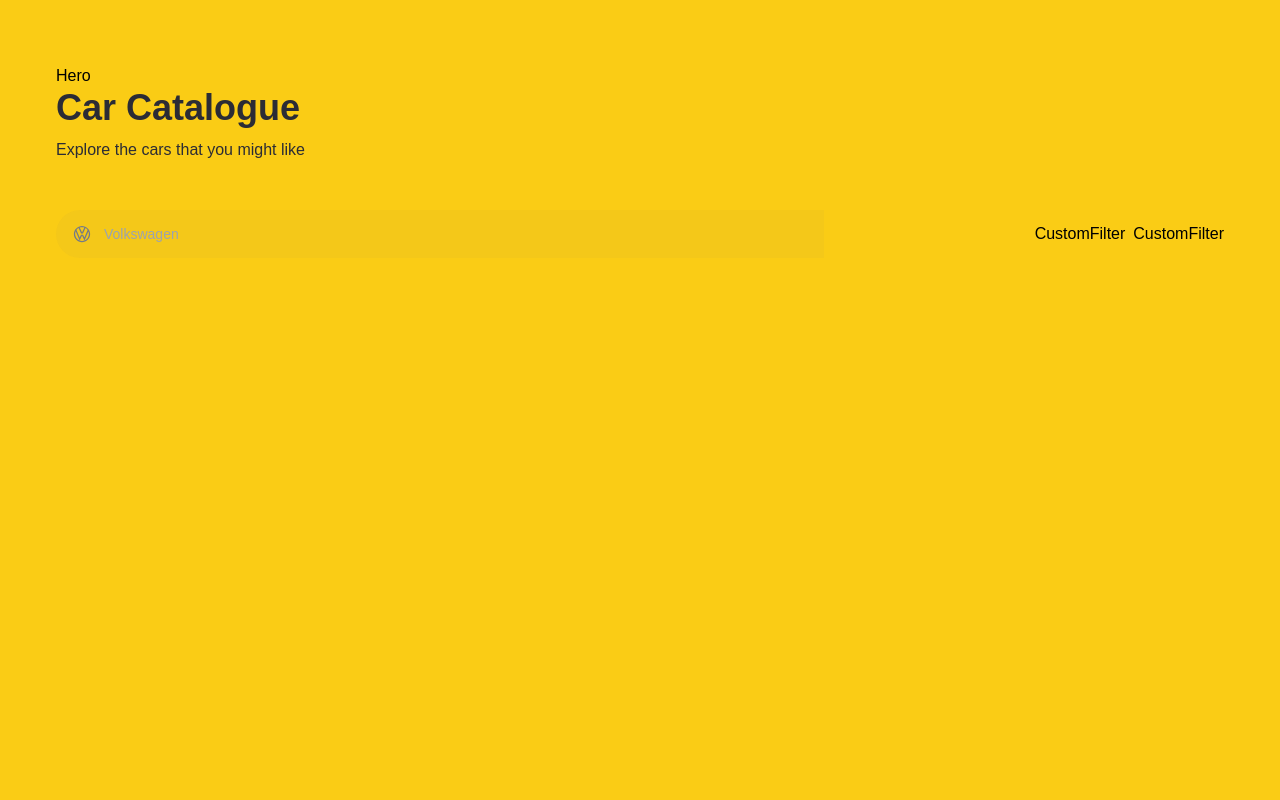
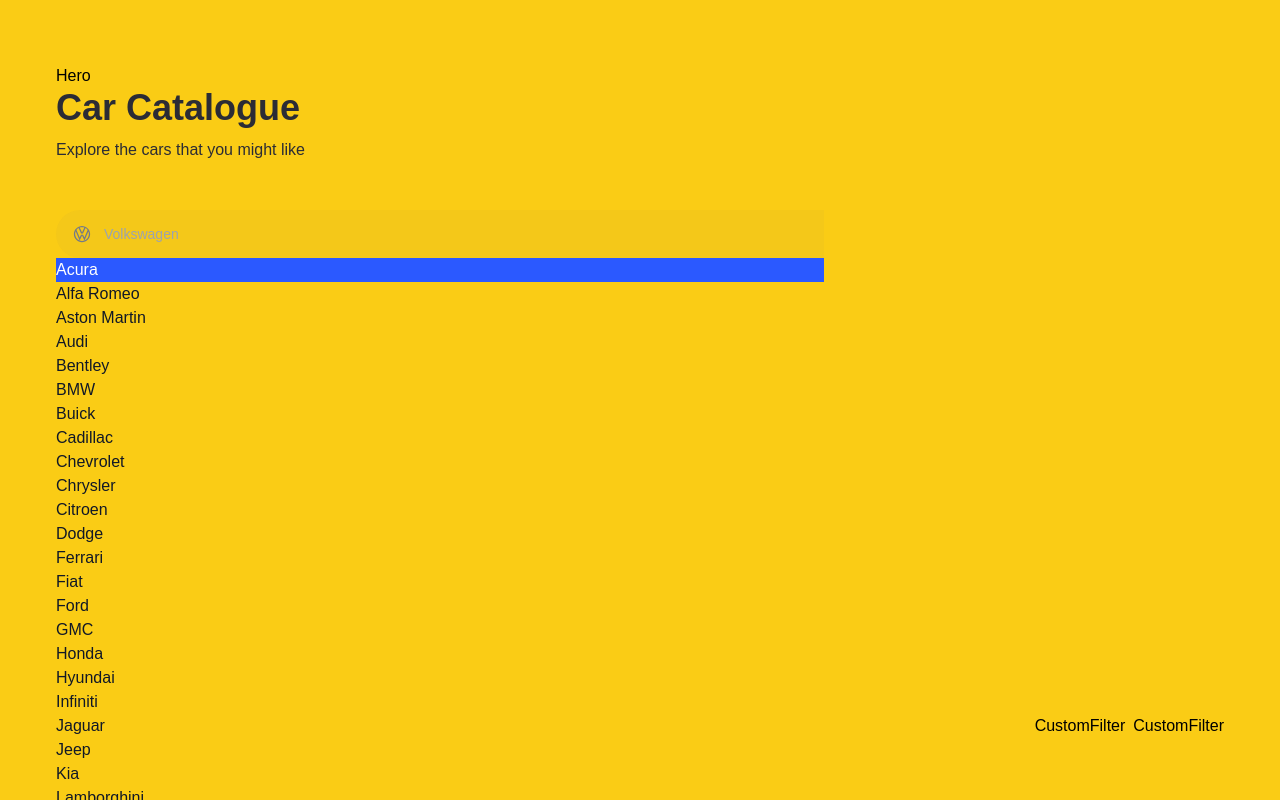
Before and after one commit to JoseOgam/Next20, a Next.js app in the folder headless/: page / in a window 1280 px wide. Both pictures are taken after a click on the button 74 px from the left and 234 px from the top of the page. Shown: the top 800 px of the page. Built offline with nearby package versions, Linux system fonts and the light colour scheme.

Commit message:
implemented searchbar logic

```diff
--- a/headless/components/SearchManufacturer.tsx
+++ b/headless/components/SearchManufacturer.tsx
@@ -1,6 +1,7 @@
 "use client";
 import { SearchManufacturerProps } from "@/types";
-import React from "react";
+import { manufacturers } from "@/constants";
+import React, { Fragment, useState } from "react";
 import { Combobox, Transition } from "@headlessui/react";
 import Image from "next/image";
 
@@ -8,9 +9,20 @@ const SearchManufacturer = ({
   manufacturer,
   setManufacturer,
 }: SearchManufacturerProps) => {
+  const [query, setQuery] = useState("");
+
+  const filteredManufacturers =
+    query === ""
+      ? manufacturers
+      : manufacturers.filter((item) =>
+          item
+            .toLowerCase()
+            .replace(/\s+/g, "")
+            .includes(query.toLowerCase().replace(/\s+/g, ""))
+        );
   return (
     <div className="search-manufacturer">
-      <Combobox>
+      <Combobox value={manufacturer} onChange={setManufacturer}>
         <div className=" relative w-full">
           <Combobox.Button className=" absolute top-[14px]">
             <Image
@@ -25,7 +37,48 @@ const SearchManufacturer = ({
             className="search-manufacturer__input"
             placeholder="Volkswagen"
             displayValue={(manufacturer: string) => manufacturer}
+            onChange={(e) => setQuery(e.target.value)}
           />
+          <Transition
+            as={Fragment}
+            leave=" transition ease-in duration-100 "
+            leaveFrom="opacity-100"
+            leaveTo="opacity-0"
+            afterLeave={() => setQuery("")}
+          >
+            <Combobox.Options>
+              {filteredManufacturers.map((item) => (
+                <Combobox.Option
+                  key={item}
+                  value={item}
+                  className={({ active }) =>
+                    `relative seearch-manufacturer__option
+                    ${active ? ` bg-primary-blue text-white` : ` text-gray-900`}
+                      `
+                  }
+                >
+                  {({ selected, active }) => (
+                    <>
+                      <span
+                        className={`block truncate ${
+                          selected ? `font-medium` : `font-normal`
+                        }`}
+                      >
+                        {item}
+                      </span>
+                      {selected ? (
+                        <span
+                          className={` absolute inset-y-0 left-0 flex items-center pl-3 ${
+                            active ? ` text-white` : ` text-teal-600`
+                          }`}
+                        ></span>
+                      ) : null}
+                    </>
+                  )}
+                </Combobox.Option>
+              ))}
+            </Combobox.Options>
+          </Transition>
         </div>
       </Combobox>
     </div>
```
Also changed, not shown: headless/components/SearchBar.tsx (+1 -30 lines).
